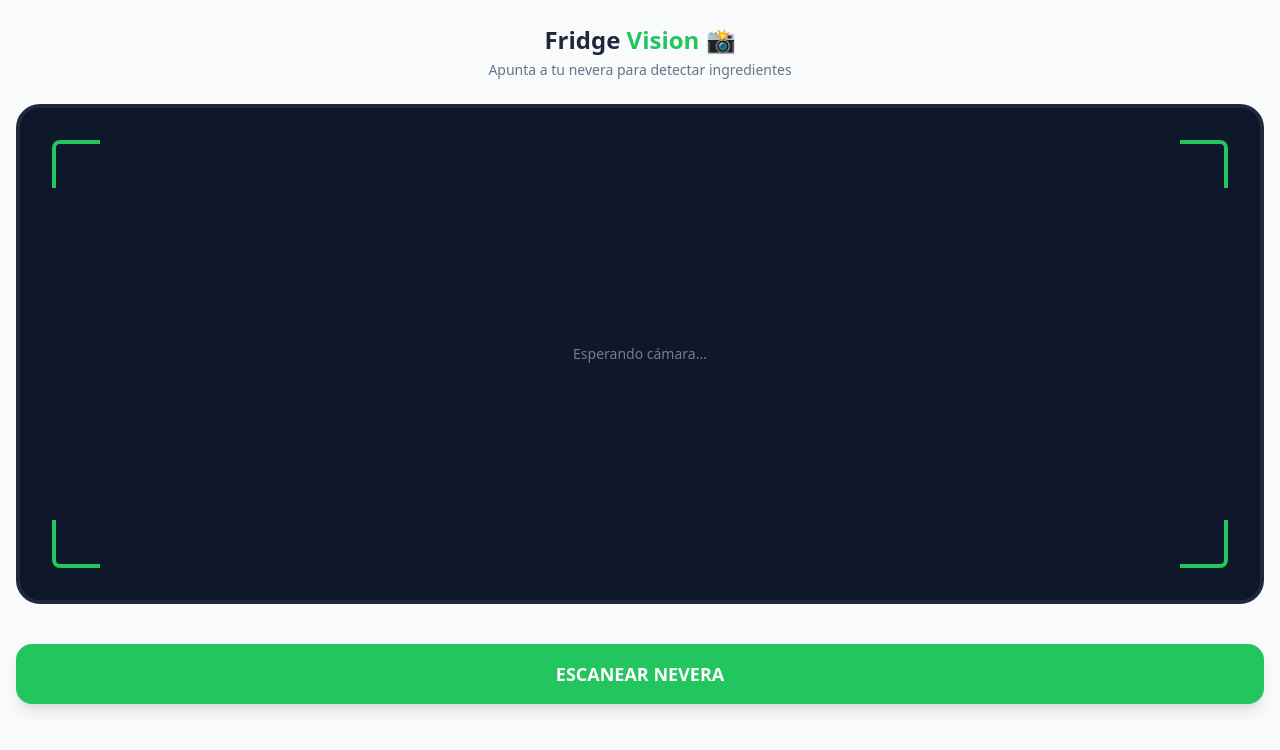
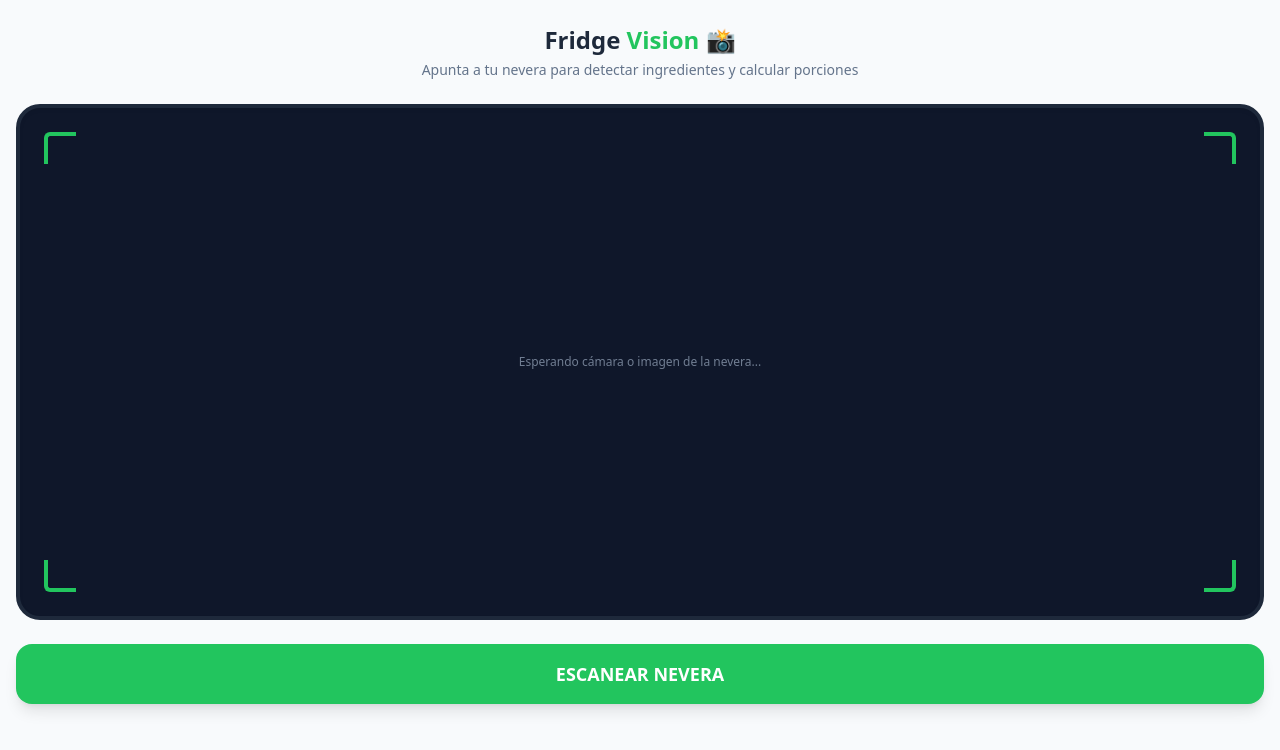
Before and after one commit to Kushal754/macrosolver, a React (Vite) app in the folder frontend/: page /escaner in a window 1280 px wide. Shown: the top 750 px of the page. Built offline with nearby package versions, Linux system fonts and the light colour scheme.

Commit message:
fix: refactorizar Home.tsx con persistencia segura y sincronización de estados

```diff
--- a/frontend/src/pages/Scanner.tsx
+++ b/frontend/src/pages/Scanner.tsx
@@ -1,56 +1,107 @@
 // src/pages/Scanner.tsx
 import { useState } from 'react';
 
+interface CalculationResponse {
+  success: boolean;
+  grams?: {
+    [key: string]: number;
+  };
+  recipe?: string;
+  error?: string;
+}
+
 export default function Scanner() {
+  const [isScanning, setIsScanning] = useState(false);
+  const [result, setResult] = useState<CalculationResponse | null>(null);
 
-  const [isScanning, setIsScanning] = useState(false);
+  const handleScan = async () => {
+    setIsScanning(true);
+    setResult(null);
 
+    const payload = {
+      targetMacros: { protein: 40, carbs: 50, fats: 15 },
+      ingredients: [
+        { name: "Pollo", macros: { protein: 31, carbs: 0, fats: 3.6 } },
+        { name: "Arroz", macros: { protein: 2.7, carbs: 28, fats: 0.3 } },
+        { name: "Aceite_Oliva", macros: { protein: 0, carbs: 0, fats: 100 } }
+      ]
+    };
 
-  const handleScan = () => {
-    setIsScanning(true);
+    try {
+      const response = await fetch('http://localhost:3000/api/calculate', {
+        method: 'POST',
+        headers: { 'Content-Type': 'application/json' },
+        body: JSON.stringify(payload)
+      });
 
+      const data: CalculationResponse = await response.json();
+      setResult(data);
 
-    setTimeout(() => {
+    } catch (error) {
+      console.error("Error de conexión con el servidor:", error);
+      setResult({ success: false, error: "No se pudo conectar con el servidor backend." });
+    } finally {
       setIsScanning(false);
-      alert("📸 (Simulación) ¡Ingredientes detectados: Pollo, Huevos, Tomate!");
-    }, 2500);
+    }
+  };
+
+  // Función para registrar los macros calculados en el almacenamiento local del navegador
+  const handleConsumeFood = () => {
+    // Definimos los macros de la comida (coincidentes con el payload enviado)
+    const comidaActual = { protein: 40, carbs: 50, fats: 15 };
+
+    // Recuperamos el histórico del día o inicializamos a cero si es la primera comida
+    const datosGuardados = localStorage.getItem('macrosConsumidos');
+    const acumuladoActual = datosGuardados
+      ? JSON.parse(datosGuardados)
+      : { protein: 0, carbs: 0, fats: 0 };
+
+    // Realizamos la agregación de los nuevos macros consumidos
+    const nuevoTotal = {
+      protein: acumuladoActual.protein + comidaActual.protein,
+      carbs: acumuladoActual.carbs + comidaActual.carbs,
+      fats: acumuladoActual.fats + comidaActual.fats
+    };
+
+    // Persistimos el nuevo estado en localStorage serializado en JSON
+    localStorage.setItem('macrosConsumidos', JSON.stringify(nuevoTotal));
+    alert("¡Comida registrada con éxito! Los macros se han sumado a tu progreso diario. 🍽️");
   };
 
   return (
-    <div className="p-4 space-y-6 pb-24 h-screen flex flex-col">
+    <div className="p-4 space-y-6 pb-24 min-h-screen flex flex-col bg-slate-50">
 
-      {/* 1. Cabecera */}
+      {/* Cabecera */}
       <div className="text-center mt-2">
         <h1 className="text-2xl font-extrabold text-slate-800">
           Fridge <span className="text-green-500">Vision</span> 📸
         </h1>
         <p className="text-sm text-slate-500 mt-1">
-          Apunta a tu nevera para detectar ingredientes
+          Apunta a tu nevera para detectar ingredientes y calcular porciones
         </p>
       </div>
 
-      {/* 2. El Visor de la Cámara */}
-      {/* flex-1 hace que este cuadro ocupe todo el espacio sobrante de la pantalla */}
-      <div className="flex-1 bg-slate-900 rounded-3xl relative overflow-hidden flex items-center justify-center shadow-inner border-4 border-slate-800">
+      {/* Visor de la Cámara */}
+      <div className={`bg-slate-900 rounded-3xl relative overflow-hidden flex items-center justify-center shadow-inner border-4 border-slate-800 transition-all duration-500 ${result ? 'h-48 flex-none' : 'flex-1'}`}>
 
-        {/* Las 4 esquinas de enfoque (como en una cámara de verdad) */}
-        <div className="absolute top-8 left-8 w-12 h-12 border-t-4 border-l-4 border-green-500 rounded-tl-lg"></div>
-        <div className="absolute top-8 right-8 w-12 h-12 border-t-4 border-r-4 border-green-500 rounded-tr-lg"></div>
-        <div className="absolute bottom-8 left-8 w-12 h-12 border-b-4 border-l-4 border-green-500 rounded-bl-lg"></div>
-        <div className="absolute bottom-8 right-8 w-12 h-12 border-b-4 border-r-4 border-green-500 rounded-br-lg"></div>
+        {/* Esquinas de enfoque */}
+        <div className="absolute top-6 left-6 w-8 h-8 border-t-4 border-l-4 border-green-500 rounded-tl-md"></div>
+        <div className="absolute top-6 right-6 w-8 h-8 border-t-4 border-r-4 border-green-500 rounded-tr-md"></div>
+        <div className="absolute bottom-6 left-6 w-8 h-8 border-b-4 border-l-4 border-green-500 rounded-bl-md"></div>
+        <div className="absolute bottom-6 right-6 w-8 h-8 border-b-4 border-r-4 border-green-500 rounded-br-md"></div>
 
-        {/* Lógica: Si está escaneando mostramos el láser, si no, un texto */}
         {isScanning ? (
           <div className="absolute w-full h-1 bg-green-400 shadow-[0_0_15px_3px_rgba(74,222,128,0.5)] animate-scan"></div>
         ) : (
-          <p className="text-slate-400 text-sm font-medium animate-pulse">
-            Esperando cámara...
+          <p className="text-slate-400 text-xs font-medium animate-pulse text-center p-4">
+            {result ? "✓ Escaneo completado con éxito" : "Esperando cámara o imagen de la nevera..."}
           </p>
         )}
       </div>
 
-      {/* 3. Botón de Acción */}
-      <div className="mt-auto pt-4">
+      {/* Botón de Acción principal */}
+      {!result && (
+        <div>
           <button
             onClick={handleScan}
             disabled={isScanning}
@@ -58,10 +109,75 @@ export default function Scanner() {
               isScanning ? 'bg-slate-600 cursor-not-allowed' : 'bg-green-500 hover:bg-green-600'
             }`}
           >
-          {isScanning ? '🔍 ANALIZANDO...' : 'ESCANEAR NEVERA'}
+            {isScanning ? '🔍 PROCESANDO CON IA Y MATH...' : 'ESCANEAR NEVERA'}
+          </button>
+        </div>
+      )}
+
+      {/* ========================================== */}
+      {/* 4. RENDERIZADO DE RESULTADOS                */}
+      {/* ========================================== */}
+      {result && (
+        <div className="space-y-6 animate-fadeIn">
+
+          {/* Bloque de Gramos Calculados Matemáticamente */}
+          {result.success && result.grams && (
+            <div className="bg-white p-5 rounded-3xl shadow-sm border border-slate-100">
+              <h3 className="font-bold text-slate-800 mb-3 text-sm uppercase tracking-wide text-green-600">
+                ⚖️ Porciones Exactas Calculadas
+              </h3>
+              <div className="grid grid-cols-3 gap-3">
+                {Object.entries(result.grams).map(([name, grams]) => (
+                  <div key={name} className="bg-slate-50 p-3 rounded-2xl text-center border border-slate-100">
+                    <span className="block text-xs font-bold text-slate-500 uppercase">{name}</span>
+                    <span className="text-lg font-extrabold text-slate-800">{grams}g</span>
+                  </div>
+                ))}
+              </div>
+            </div>
+          )}
+
+          {/* Bloque de la Receta Redactada por Gemini */}
+          {result.success && result.recipe && (
+            <div className="bg-white p-5 rounded-3xl shadow-sm border border-slate-100">
+              <h3 className="font-bold text-slate-800 mb-3 text-sm uppercase tracking-wide text-blue-600">
+                👨‍🍳 Receta Generada por Gemini AI
+              </h3>
+              <div className="text-sm text-slate-600 leading-relaxed space-y-4 whitespace-pre-line bg-slate-50 p-4 rounded-2xl border border-slate-100 font-medium">
+                {result.recipe}
+              </div>
+            </div>
+          )}
+
+          {/* Gestión de Errores en UI */}
+          {!result.success && (
+            <div className="bg-red-50 border border-red-200 text-red-700 p-4 rounded-2xl text-sm font-semibold text-center">
+              ⚠️ {result.error}
+            </div>
+          )}
+
+          {/* BOTONES DE CONTROL DE FLUJO */}
+          <div className="space-y-3">
+            {result.success && (
+              <button
+                onClick={handleConsumeFood}
+                className="w-full py-4 bg-green-500 text-white font-extrabold rounded-2xl hover:bg-green-600 transition-all text-base shadow-md active:scale-95"
+              >
+                🍽️ CONSUMIR Y REGISTRAR COMIDA
+              </button>
+            )}
+
+            <button
+              onClick={() => setResult(null)}
+              className="w-full py-3 bg-slate-800 text-white font-bold rounded-2xl hover:bg-slate-900 transition-all text-sm shadow-md"
+            >
+              NUEVO ESCANEO
             </button>
           </div>
 
         </div>
+      )}
+
+    </div>
   );
 }
```
Lines whose indentation alone changed are shown as unchanged.
